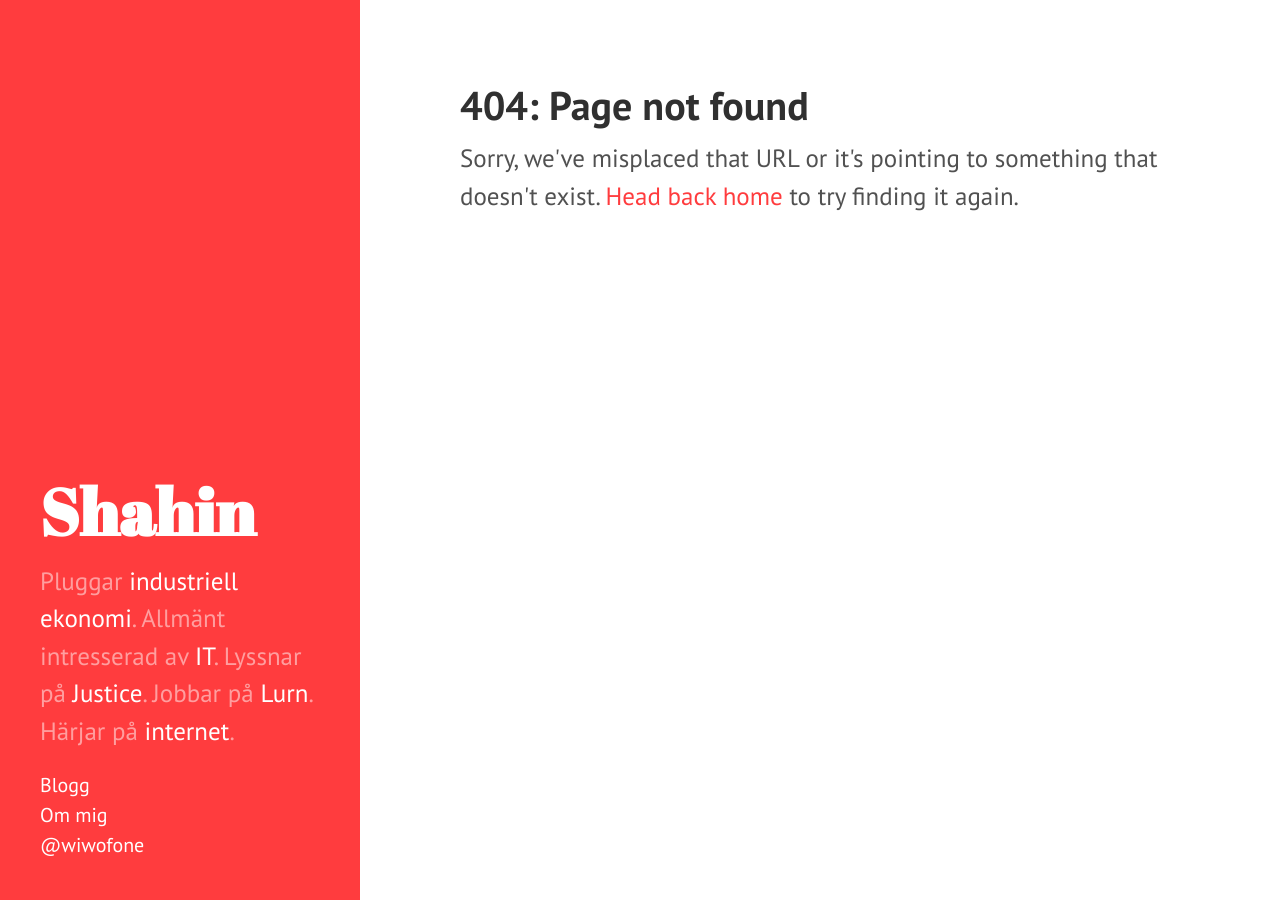
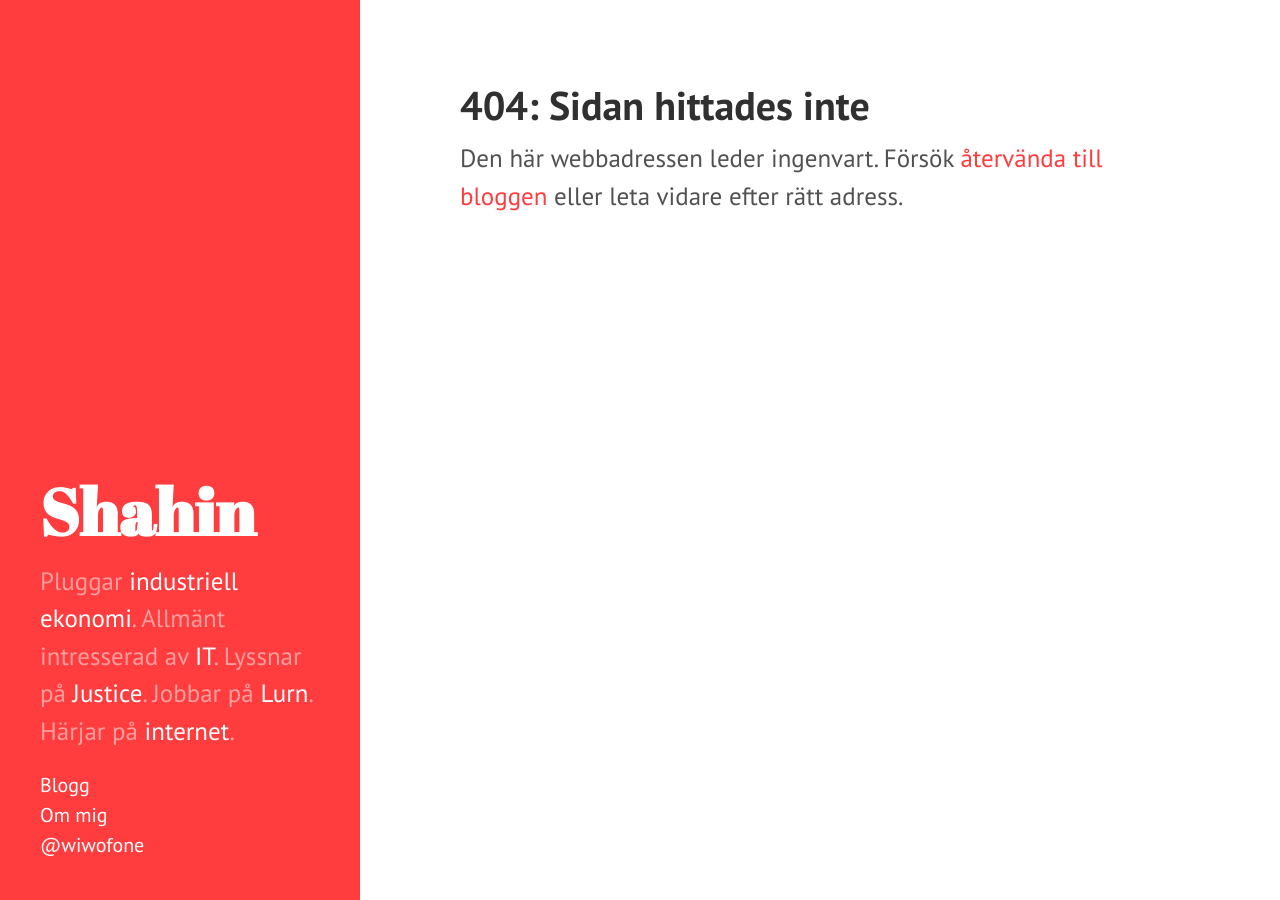
Before and after one commit to wiwofone/wiwofone.github.io, a Jekyll site: the page built from 404.html, in a window 1280 px wide. Built offline with Jekyll 4.4.1, drawn with Linux system fonts in a browser that asks for light colours; Markdown is read by kramdown in place of the engine named in the settings.

Commit message:
Translated the 404 to Swedish

```diff
--- a/404.html
+++ b/404.html
@@ -4,6 +4,6 @@ title: "404: Page not found"
 ---
 
 <div class="page">
-  <h1 class="page-title">404: Page not found</h1>
-  <p class="lead">Sorry, we've misplaced that URL or it's pointing to something that doesn't exist. <a href="/">Head back home</a> to try finding it again.</p>
+  <h1 class="page-title">404: Sidan hittades inte</h1>
+  <p class="lead">Den här webbadressen leder ingenvart. Försök <a href="/">återvända till bloggen</a> eller leta vidare efter rätt adress.</p>
 </div>
```
